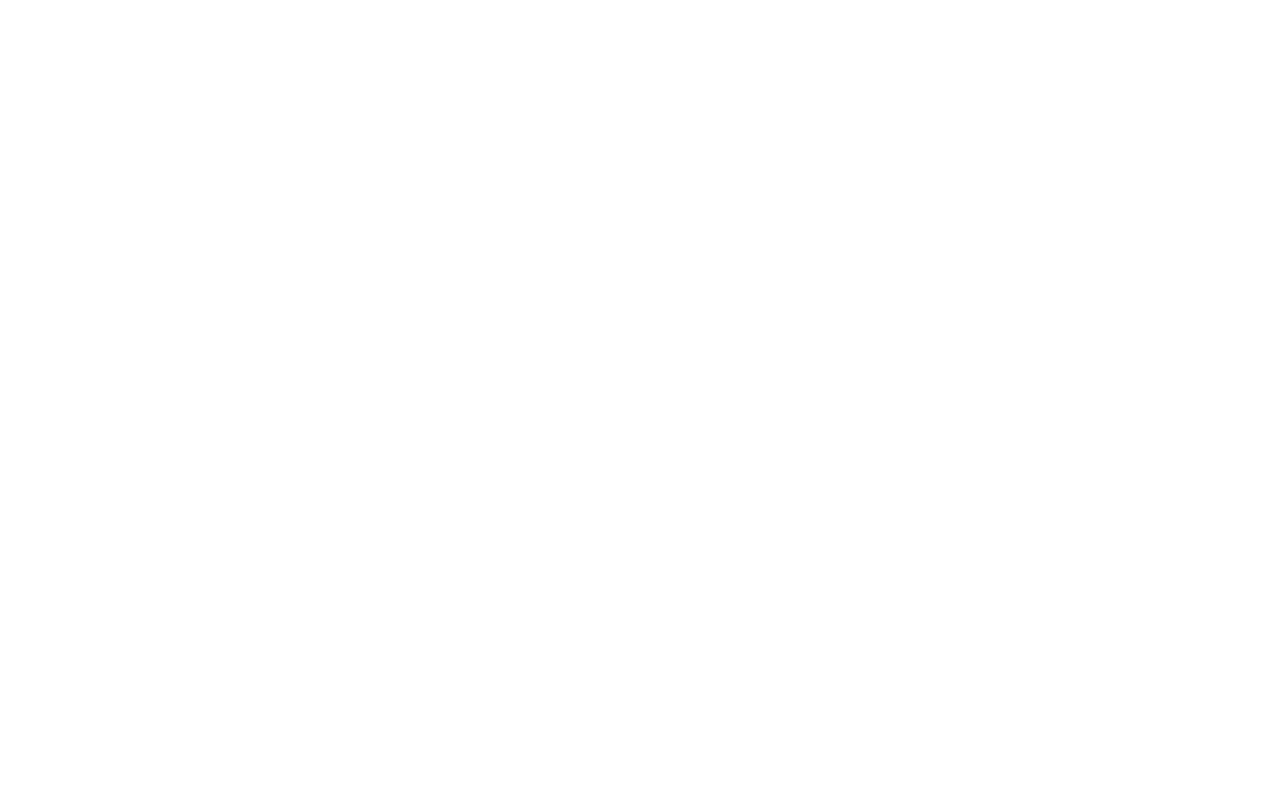
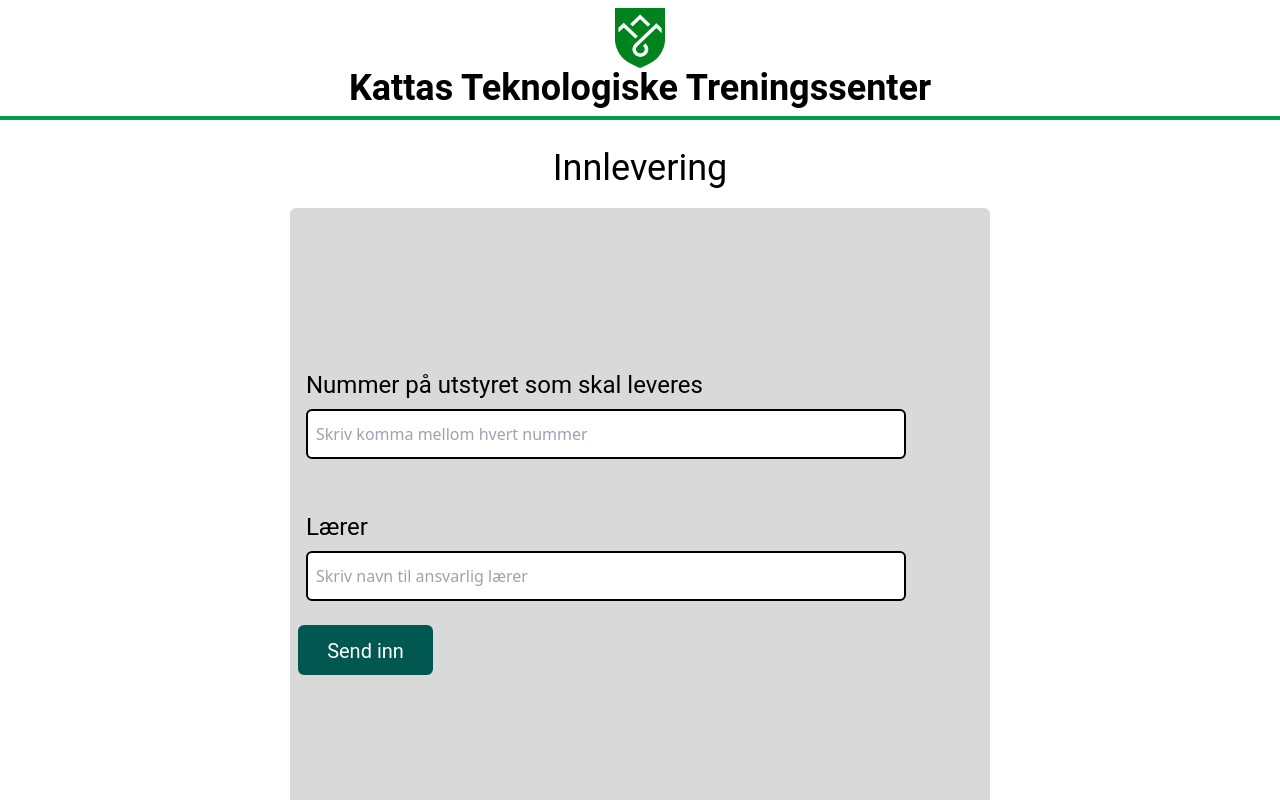
Before and after one commit to BBroOW/KTT, a React (Vite) app in the folder Client/: page /innlevering in a window 1280 px wide. Before the commit this address had no page. Shown: the top 800 px of the page. Built offline with nearby package versions, Linux system fonts and the light colour scheme.

Commit message:
Add new routes and components

```diff
--- /dev/null
+++ b/Client/src/Innlevering.tsx
@@ -0,0 +1,116 @@
+import React, { useEffect, useState } from "react";
+import Button from "./components/Button";
+import { useNavigate } from "react-router-dom";
+import { getProduct, resetProduct } from "./components/functions";
+
+interface Product {
+  productID: string;
+  name: string;
+}
+
+const Innlevering: React.FC = () => {
+  const [error, setError] = useState(false);
+  const [name, setName] = useState("");
+  const [productIDs, setProductIDs] = useState([]);
+  const [hasSubmitted, setHasSubmitted] = useState(false);
+  const navigate = useNavigate();
+
+  const handleSubmitClick = async (e) => {
+    e.preventDefault();
+    if (productIDs.length && name !== "") {
+      const message = await resetProduct(productIDs, name);
+      console.log(message);
+      if (message[0] !== null) {
+        setHasSubmitted(true);
+      } else {
+        setError(true);
+        // If the update is not successful, do not navigate.
+      }
+    }
+  };
+
+  const handleEndClick = () => {
+    navigate("/");
+  };
+
+  if (hasSubmitted === false) {
+    return (
+      <>
+        <div className="flex justify-center mt-7 font-body text-4xl">
+          <h1>Innlevering</h1>
+        </div>
+
+        <div className="flex justify-center h-fit mt-5 mb-5">
+          <div className="flex flex-col justify-center bg-grey w-[700px] h-[600px] rounded-md">
+            <div className="flex flex-col p-4 mt-5">
+              <h1 className="font-body text-2xl">
+                Nummer på utstyret som skal leveres
+              </h1>
+              <input
+                type="text"
+                placeholder="Skriv komma mellom hvert nummer"
+                className="w-[600px] h-[50px] border-2 border-black p-2 mt-2 rounded-md"
+                min="0"
+                value={productIDs}
+                onChange={(e) => setProductIDs(e.target.value)}
+              />
+            </div>
+            <div className="flex flex-col p-4 mt-5">
+              <h1 className="font-body text-2xl">Lærer</h1>
+              <input
+                type="text"
+                placeholder="Skriv navn til ansvarlig lærer"
+                className="w-[600px] h-[50px] border-2 border-black p-2 mt-2 rounded-md"
+                value={name}
+                onChange={(e) => setName(e.target.value)}
+              />
+            </div>
+
+            <div className="">
+              <Button
+                contents="Send inn"
+                buttonType="secondary"
+                type="submit"
+                onClick={(e) => handleSubmitClick(e)}
+              />
+            </div>
+            {error && (
+              <div className="flex justify-center font-body bg-red w-full text-2xl text-center items-center rounded-md">
+                <div className="w-[360px] h-12 bg-red-500 font-bold items-center flex justify-center rounded-md">
+                  <h1>Noe gikk feil! grr</h1>
+                </div>
+              </div>
+            )}
+          </div>
+        </div>
+      </>
+    );
+  } else {
+    return (
+      <>
+        <div className="flex justify-center w-full">
+          <div className="flex justify-center flex-col">
+            <h1 className="flex text-center justify-center mt-5 font-body text-3xl"></h1>
+            <div className="flex justify-center items-center w-[800px] h-[500px] bg-grey mt-5 mb-10 rounded-md">
+              <div className="flex w-[800px] h-[500px] bg-grey mt-5 mb-10 rounded-md flex-col ">
+                <h1 className="text-center itmes-center mt-32 mb-[270px] text-3xl font-body font-bold">
+                  Utstyret er levert
+                </h1>
+                <div className="flex items-end ml-2 ">
+                  <Button
+                    contents="Avslutt"
+                    buttonType="secondary"
+                    type="submit"
+                    onClick={handleEndClick}
+                  />
+                </div>
+              </div>
+            </div>
+          </div>
+        </div>
+      </>
+    );
+  }
+};
+
+export default Innlevering;
--- a/Client/src/UtleieVerification.tsx
+++ b/Client/src/UtleieVerification.tsx
@@ -5,6 +5,7 @@ import {
   getProductWithName,
   updateProduct,
 } from "./components/functions";
+import { useNavigate } from "react-router-dom";
 
 interface Product {
   productID: string;
@@ -21,8 +22,7 @@ const UtleieVerification: React.FC = () => {
   const [amount, setAmount] = useState(0);
   const [error, setError] = useState(false);
   const [ending, setEnding] = useState("er");
-  const [filteredProducts, setFilteredProducts] = useState<Product[]>([]);
-  const [productsNameFilter, setProductsNameFilter] = useState<Product[]>([]);
+  const [productIDs, setProductIDs] = useState([]);
 
   useEffect(() => {
     if (item === "Pc") {
@@ -58,11 +58,16 @@ const UtleieVerification: React.FC = () => {
       setError(false);
       await updateProduct(item, name, date, parseInt(amount));
       setSendInn(true);
-      const product = await getProductWithName(name);
-      console.log(product.productID);
+      const productIDs = await getProductWithName(name);
+      setProductIDs(productIDs);
     } else {
       setError(true);
     }
+  };
+
+  const navigate = useNavigate();
+  const handleEndClick = () => {
+    navigate("/");
   };
 
   if (sendInn === false) {
@@ -143,14 +148,21 @@ const UtleieVerification: React.FC = () => {
               Dine {item + ending}
             </h1>
             <div className="flex justify-center items-center w-[800px] h-[500px] bg-grey mt-5 mb-10 rounded-md">
-              <div>
-                <div className="flex justify-center w-full">
-                  <div className="flex justify-center flex-col">
-                    <h1 className="flex text-center justify-center mt-5 font-body text-3xl">
-                      Dine {item + ending}
+              <div className="flex w-[800px] h-[500px] bg-grey mt-5 mb-10 rounded-md flex-col">
+                {productIDs.map((productID) => (
+                  <div className="mt-5">
+                    <h1 className="font-body text-2xl ml-5 ">
+                      Nummer: {productID}
                     </h1>
-                    <div className="flex justify-center items-center w-[800px] h-[500px] bg-grey mt-5 mb-10 rounded-md"></div>
                   </div>
+                ))}
+                <div className="flex items-end h-[500px]">
+                  <Button
+                    contents="Avslutt"
+                    buttonType="secondary"
+                    type="submit"
+                    onClick={handleEndClick}
+                  />
                 </div>
               </div>
             </div>
--- a/Client/src/components/functions.ts
+++ b/Client/src/components/functions.ts
@@ -1,7 +1,7 @@
 const fetchProducts = async () => {
   try {
     const response = await fetch(
-      "http://192.168.1.22/products/1" /* "http://192.168.1.22:3000/products/1" */,
+      /* "http://192.168.1.22/products/1" */ /* "http://192.168.1.22:3000/products/1" */ "http://192.168.193.73:3000/products/1",
       {
         method: "POST",
         headers: {
@@ -26,7 +26,7 @@ const fetchProducts = async () => {
 const getProducts = async () => {
   try {
     const response = await fetch(
-      "http://192.168.1.22/products" /* "http://192.168.1.22:3000/products" */,
+      /* "http://192.168.1.22/products" */ /* "http://192.168.1.22:3000/products" */ "http://192.168.193.73:3000/products",
       {
         method: "GET",
         headers: {
@@ -44,13 +44,17 @@ const getProducts = async () => {
 
 const getProduct = async (type: string) => {
   try {
-    const response = await fetch("http://192.168.99.36:3000/products/" + type, {
+    const response = await fetch(
+      /* "http://192.168.99.36:3000/products/" */ /* "http://192.168.1.22:3000/products/" */ "http://192.168.193.73:3000/products/" +
+        type,
+      {
         method: "GET",
         headers: {
           "Content-Type": "application/json",
           "Access-Control-Allow-Origin": "*",
         },
-    });
+      }
+    );
 
     const data = await response.json();
     console.log(data);
@@ -67,7 +71,10 @@ const updateProduct = async (
   amount: number
 ) => {
   try {
-    const response = await fetch("http://192.168.99.36:3000/products/" + id, {
+    const response = await fetch(
+      /* "http://192.168.99.36:3000/products/" */ /* "http://192.168.1.22:3000/products/" */ "http://192.168.193.73:3000/products/" +
+        id,
+      {
         method: "PUT",
         headers: {
           "Content-Type": "application/json",
@@ -77,7 +84,32 @@ const updateProduct = async (
           date: date,
           amount: amount,
         }),
-    });
+      }
+    );
+    const data = await response.json();
+    console.log(data);
+    return data;
+  } catch (error) {
+    console.error("Error:", error);
+  }
+};
+
+const resetProduct = async (productIDs: string[], name: string) => {
+  try {
+    const response = await fetch(
+      /* "http://192.168.1.22:3000/products/update/" */ "http://192.168.193.73:3000/products/update/" +
+        name,
+      {
+        method: "PUT",
+        headers: {
+          "Content-Type": "application/json",
+        },
+        body: JSON.stringify({
+          productIDs: productIDs,
+          name: name,
+        }),
+      }
+    );
     const data = await response.json();
     console.log(data);
     return data;
@@ -89,7 +121,8 @@ const updateProduct = async (
 const getProductWithName = async (name: string) => {
   try {
     const response = await fetch(
-      "http://192.168.99.36:3000/products/name/" + name,
+      /* "http://192.168.99.36:3000/products/name/" */ /* "http://192.168.1.22:3000/products/name/" */ "http://192.168.193.73:3000/products/name/" +
+        name,
       {
         method: "GET",
         headers: {
@@ -98,8 +131,10 @@ const getProductWithName = async (name: string) => {
       }
     );
     const dataWithName = await response.json();
+    const productIDs = dataWithName.map((obj) => obj.productID);
     console.log(dataWithName);
-    return dataWithName;
+    console.log(productIDs);
+    return productIDs;
   } catch (error) {
     console.error("Error:", error);
   }
@@ -111,4 +146,5 @@ export {
   getProduct,
   updateProduct,
   getProductWithName,
+  resetProduct,
 };
--- a/Client/src/main.tsx
+++ b/Client/src/main.tsx
@@ -6,6 +6,7 @@ import { BrowserRouter, Route, Routes } from "react-router-dom";
 import Layout from "./layout/index.tsx";
 import Utleie from "./Utleie.tsx";
 import UtleieVerification from "./UtleieVerification.tsx";
+import Innlevering from "./Innlevering.tsx";
 
 ReactDOM.createRoot(document.getElementById("root")!).render(
   <React.StrictMode>
@@ -15,6 +16,7 @@ ReactDOM.createRoot(document.getElementById("root")!).render(
           <Route path="/" element={<LandingPage />} />
           <Route path="/Utleie" element={<Utleie />} />
           <Route path="/Utleie/Godkjennelse" element={<UtleieVerification />} />
+          <Route path="/innlevering" element={<Innlevering />} />
         </Route>
       </Routes>
     </BrowserRouter>
```
Also changed, not shown: 1 other file (tests, documents, lock files or other folders). Lines whose indentation alone changed are shown as unchanged.
